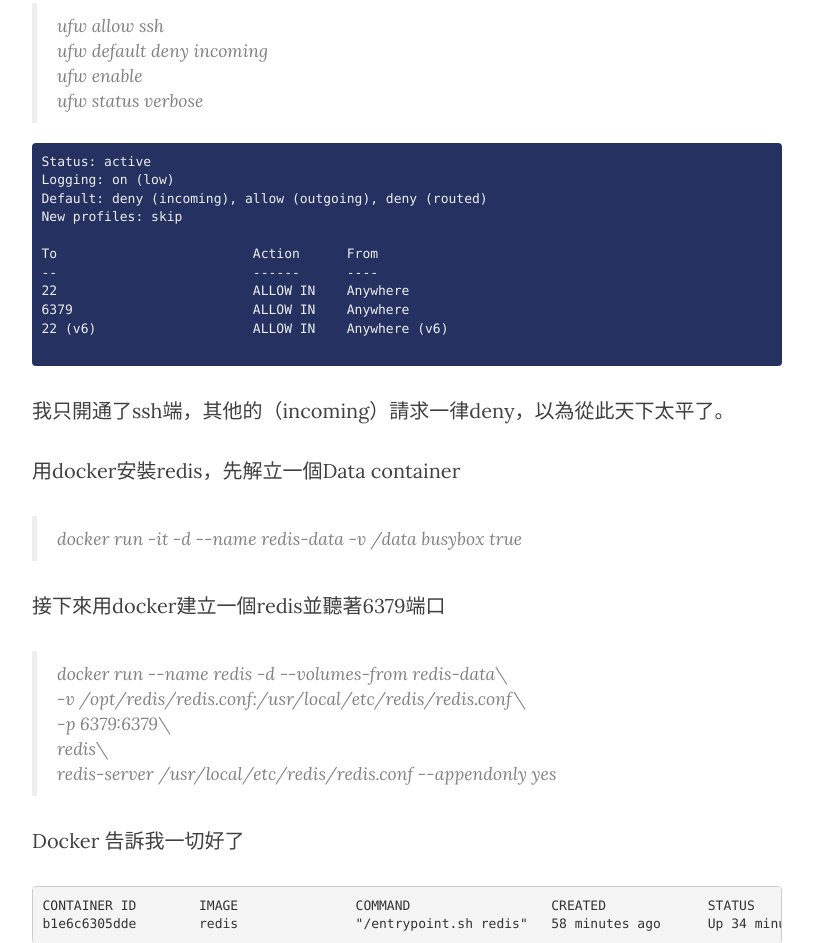
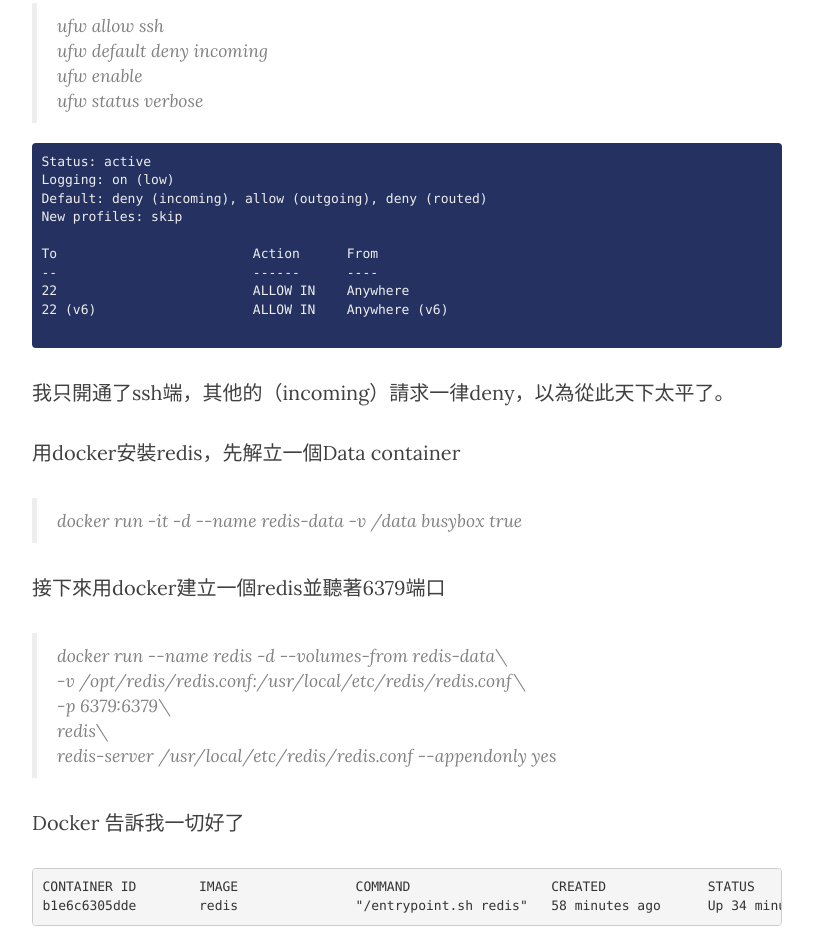
Before and after one commit to oraclebox/oraclebox.github.io, a plain HTML site: page 20160412_ubuntu_ufw.html in a window 1280 px wide. Shown: the part 793-1736 px from the top of the page, without its empty margins (233-1046 px from the left). Drawn offline with nearby package versions, Linux system fonts and the light colour scheme.

Commit message:
Fix typro

```diff
--- a/20160412_ubuntu_ufw.html
+++ b/20160412_ubuntu_ufw.html
@@ -114,7 +114,6 @@ New profiles: skip
 To                         Action      From
 --                         ------      ----
 22                         ALLOW IN    Anywhere
-6379                       ALLOW IN    Anywhere
 22 (v6)                    ALLOW IN    Anywhere (v6)
                     </pre>
 
```
